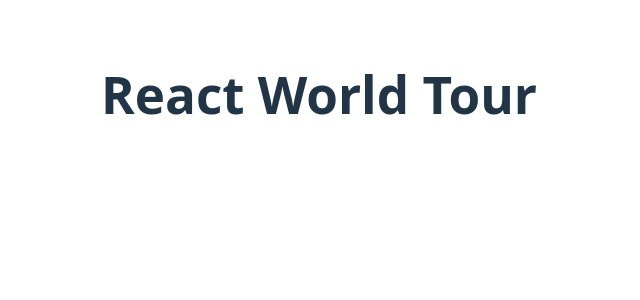
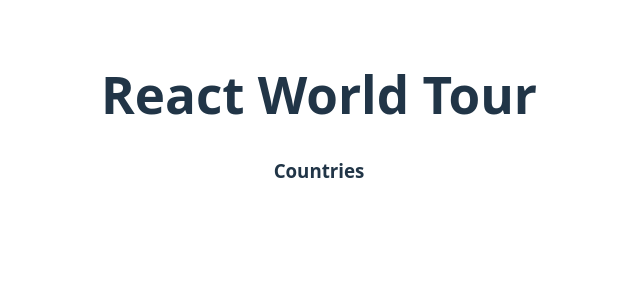
Before and after one commit to alalhosen/react-world-tour-d40, a React (Vite) app: page / in a window 1280 px wide. Shown: the top 300 px of the page, without its empty margins (321-961 px from the left). Built offline with nearby package versions, Linux system fonts and the light colour scheme; no server answers.

Commit message:
countries add

```diff
--- a/src/App.jsx
+++ b/src/App.jsx
@@ -1,4 +1,6 @@
 import './App.css'
+import Countries from './components/Countries/Countries'
+
 
 function App() {
 
@@ -6,7 +8,7 @@
     <>
 
       <h1>React World Tour</h1>
-
+      <Countries></Countries>
     </>
   )
 }
--- /dev/null
+++ b/src/components/Countries/Countries.jsx
@@ -0,0 +1,21 @@
+import { useEffect, useState } from "react";
+
+const Countries = () => {
+    const [countries, setCountries] = useState([]);
+
+useEffect(()=>{
+    fetch('https://restcountries.com/v3.1/all?fields=name,capital,flags')
+    .then(res => res.json())
+    .then(data => console.log(data));
+}, [])
+
+
+
+    return (
+        <div>
+            <h3>Countries</h3>
+        </div>
+    );
+};
+
+export default Countries;
```
